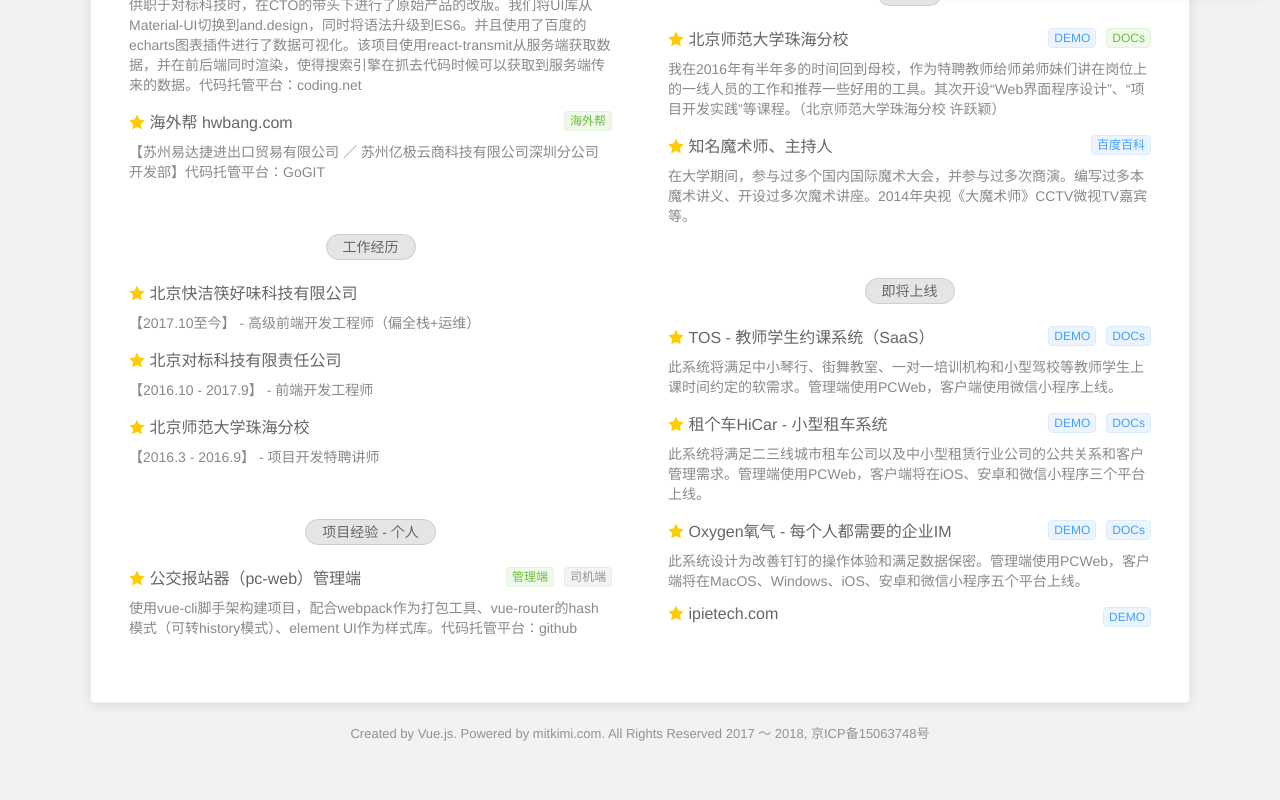
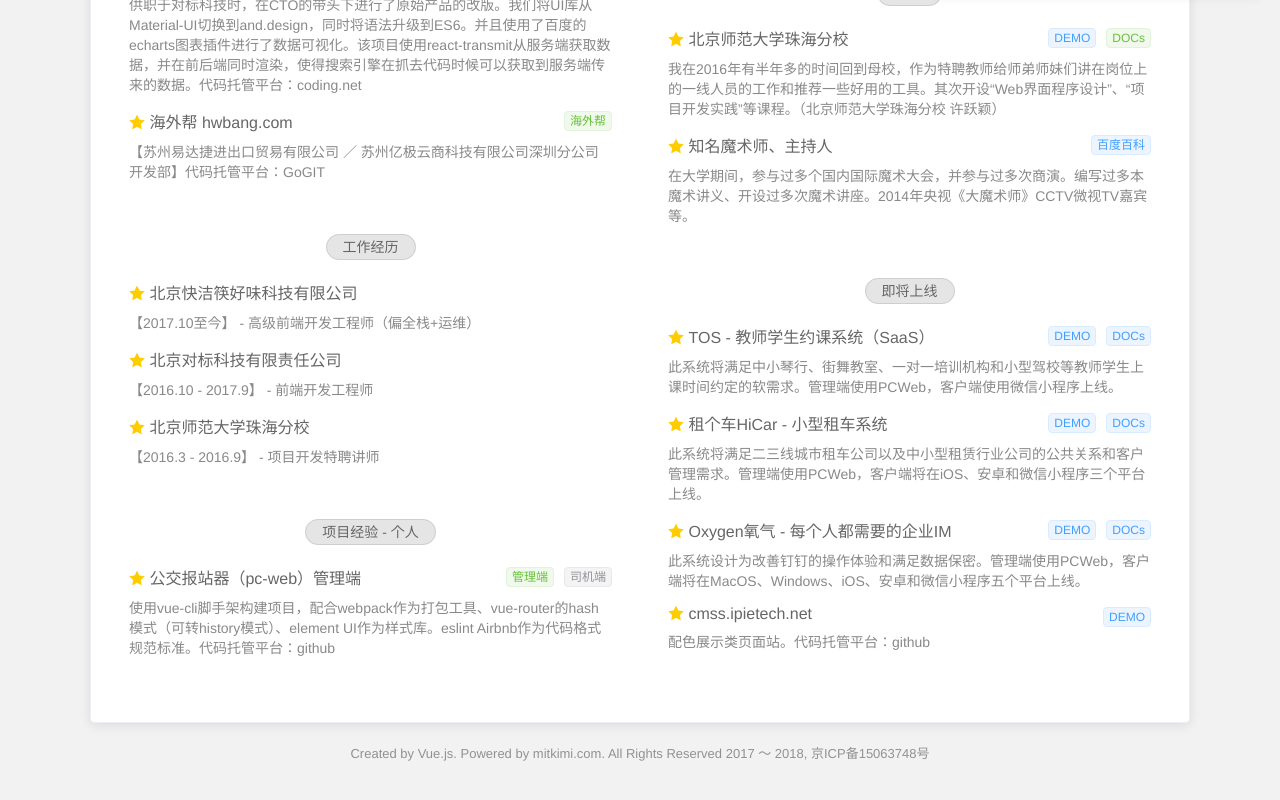
Before and after one commit to mitkimi/resume_page, a Vue app: page / in a window 1280 px wide. Shown: the part 790-1590 px from the top of the page. Built offline with nearby package versions, Linux system fonts and the light colour scheme.

Commit message:
fix some probs

```diff
--- a/src/components/HelloWorld.vue
+++ b/src/components/HelloWorld.vue
@@ -171,7 +171,7 @@ export default {
             {
               key: 1,
               title: '公交报站器（pc-web）管理端',
-              description: '使用vue-cli脚手架构建项目，配合webpack作为打包工具、vue-router的hash模式（可转history模式）、element UI作为样式库。代码托管平台：github',
+              description: '使用vue-cli脚手架构建项目，配合webpack作为打包工具、vue-router的hash模式（可转history模式）、element UI作为样式库。eslint Airbnb作为代码格式规范标准。代码托管平台：github',
               urls: [
                 {
                   text: '管理端',
@@ -371,12 +371,12 @@ export default {
             },
             {
               key: 4,
-              title: 'ipietech.com',
-              description: '',
+              title: 'cmss.ipietech.net',
+              description: '配色展示类页面站。代码托管平台：github',
               urls: [
                 {
                   text: 'DEMO',
-                  url: 'https://www.ipietech.com/demo/ipietech.com.html',
+                  url: 'https://www.ipietech.com/demo/cmss.html',
                   type: '',
                 },
               ],
@@ -394,6 +394,9 @@ export default {
         duration: 0,
         position: 'bottom-right',
         showClose: false,
+        onClick: () => {
+          window.location.href = 'https://files.ipietech.net/田玉可简历-高级前端工程师.pdf';
+        },
       });
     },
   },
```
Also changed, not shown: 1 other file (tests, documents, lock files or other folders).
